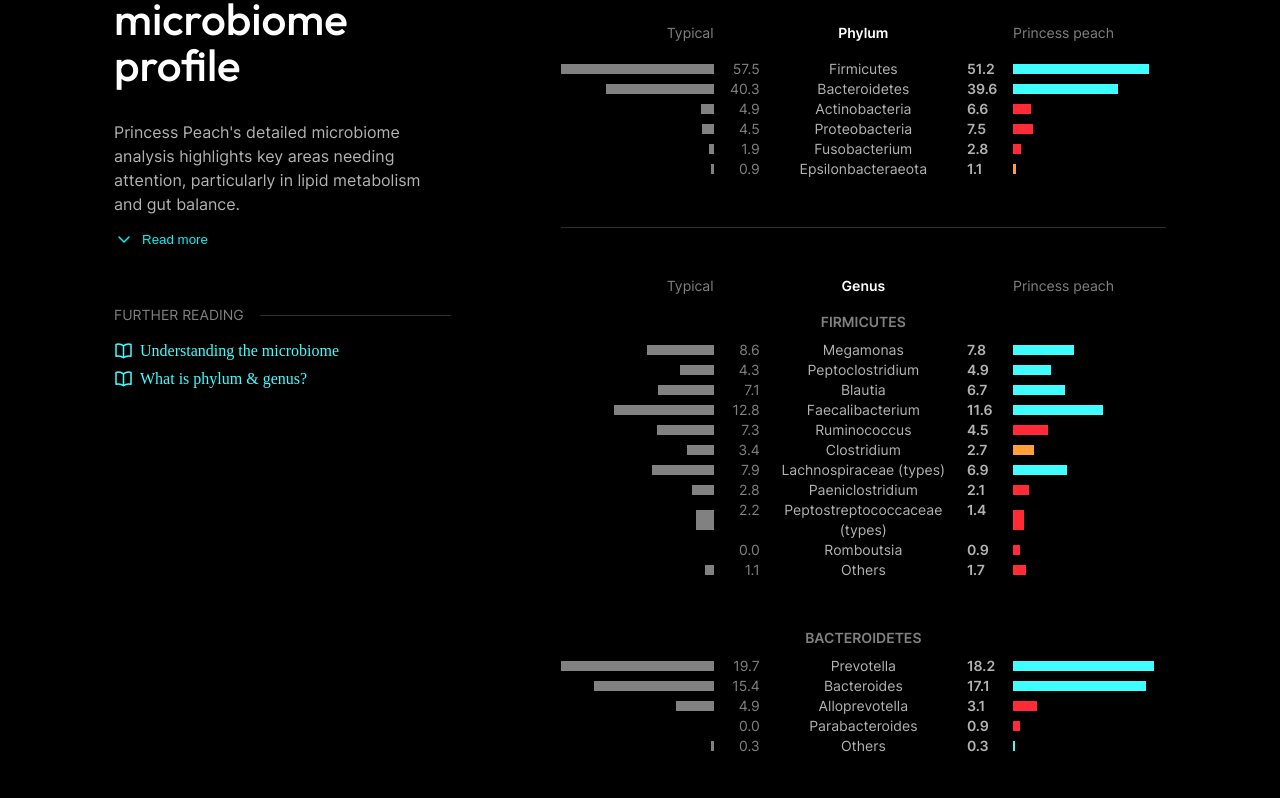
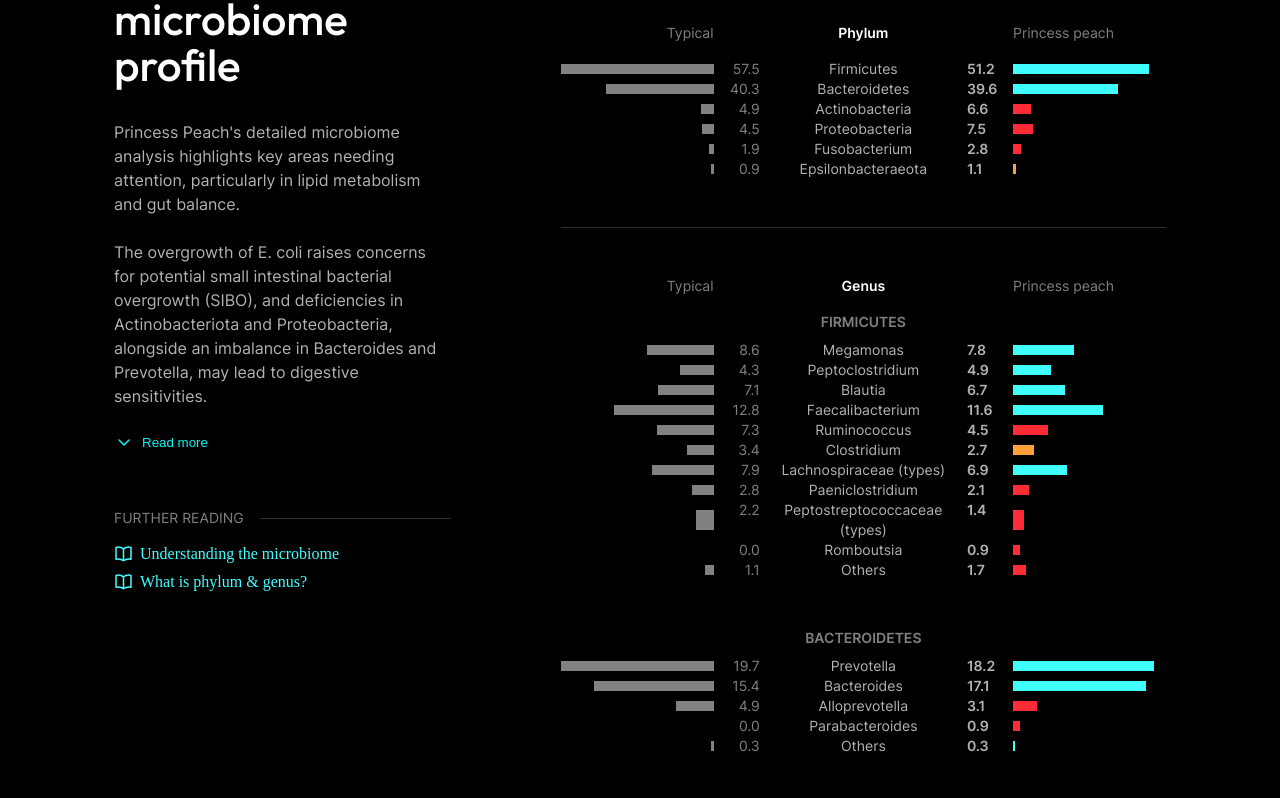
Before and after one commit to dotSality/blackfoot, a Vue app: page / in a window 1280 px wide. Shown: the part 902-1700 px from the top of the page. Built offline with nearby package versions, Linux system fonts and the light colour scheme.

Commit message:
fixed accordion, fixed header pointer logic

```diff
--- a/src/components/AppHeader.vue
+++ b/src/components/AppHeader.vue
@@ -93,14 +93,48 @@ onMounted(() => {
   nextTick(() => {
     intersectionObserver.value = new IntersectionObserver(
       (entries) => {
-        const [entry] = entries;
-        const { target: { id } } = entry;
+        entries.forEach((entry) => {
+          entry.target._intersectionHeight = entry.intersectionRect.height;
+        });
+        const mostVisibleEl = intersectingElements.value.reduce((prev, current) => {
+          if (current._intersectionHeight > (prev?._intersectionHeight ?? 0)) {
+            return current;
+          } else {
+            return prev;
+          }
+        }, null);
+        const mostVisibleLink = links.find((el) => el.id === mostVisibleEl.id);
+        const { id } = mostVisibleLink;
         const linkEl = linkRefs.value[id];
         const rect = linkEl.getBoundingClientRect();
         pointer.transform = `translateX(${linkEl.offsetLeft}px)`;
         pointer.width = `${rect.width}px`;
       },
-      { threshold: 0.2 },
+      {
+        threshold: [
+          0,
+          0.05,
+          0.1,
+          0.15,
+          0.2,
+          0.25,
+          0.3,
+          0.35,
+          0.4,
+          0.45,
+          0.5,
+          0.55,
+          0.6,
+          0.65,
+          0.7,
+          0.75,
+          0.8,
+          0.85,
+          0.9,
+          0.95,
+          1,
+        ],
+      },
     );
     intersectingElements.value.forEach((el) => {
       intersectionObserver.value.observe(el);
--- a/src/pages/BiomePage/BiomeProfileSide.vue
+++ b/src/pages/BiomePage/BiomeProfileSide.vue
@@ -10,11 +10,41 @@
         </span>
       </div>
       <div class="biome-profile-summary">
+        <span>
+          Princess Peach's detailed microbiome analysis highlights key areas needing attention,
+          particularly in lipid metabolism and gut balance.
+          <br><br>
+          The overgrowth of E. coli raises concerns for potential small intestinal bacterial overgrowth
+          (SIBO), and deficiencies in Actinobacteriota and Proteobacteria, alongside an
+          imbalance in Bacteroides and Prevotella, may lead to digestive sensitivities.
+          <br><br>
+        </span>
         <div
           class="biome-profile-summary-text"
           :class="{ 'biome-profile-summary-text_opened': isShowMore }"
         >
           <div class="biome-profile-summary-text__wrapper">
+            Princess Peach's detailed microbiome analysis highlights key areas needing attention,
+            particularly in lipid metabolism and gut balance.
+            <br><br>
+            The overgrowth of E. coli raises concerns for potential small intestinal bacterial overgrowth
+            (SIBO), and deficiencies in Actinobacteriota and Proteobacteria, alongside an
+            imbalance in Bacteroides and Prevotella, may lead to digestive sensitivities.
+            <br><br>
+            Princess Peach's detailed microbiome analysis highlights key areas needing attention,
+            particularly in lipid metabolism and gut balance.
+            <br><br>
+            The overgrowth of E. coli raises concerns for potential small intestinal bacterial overgrowth
+            (SIBO), and deficiencies in Actinobacteriota and Proteobacteria, alongside an
+            imbalance in Bacteroides and Prevotella, may lead to digestive sensitivities.
+            <br><br>
+            Princess Peach's detailed microbiome analysis highlights key areas needing attention,
+            particularly in lipid metabolism and gut balance.
+            <br><br>
+            The overgrowth of E. coli raises concerns for potential small intestinal bacterial overgrowth
+            (SIBO), and deficiencies in Actinobacteriota and Proteobacteria, alongside an
+            imbalance in Bacteroides and Prevotella, may lead to digestive sensitivities.
+            <br><br>
             Princess Peach's detailed microbiome analysis highlights key areas needing attention,
             particularly in lipid metabolism and gut balance.
             <br><br>
@@ -111,14 +141,14 @@ const showMoreHandler = () => isShowMore.value = !isShowMore.value;
 }
 
 .biome-profile-summary {
+  color: $color-dark-text-secondary;
+  font: $p-medium-400;
 }
 
 .biome-profile-summary-text {
-  color: $color-dark-text-secondary;
-  font: $p-medium-400;
   display: grid;
   overflow: hidden;
-  grid-template-rows: 0.35fr;
+  grid-template-rows: 0fr;
   transition: grid-template-rows .3s $tra-cubic;
 
   &_opened {
--- a/src/pages/BiomePage/ReportSide.vue
+++ b/src/pages/BiomePage/ReportSide.vue
@@ -58,11 +58,7 @@
         View {{ isShowMore ? 'less' : 'more' }}
       </button>
     </div>
-    <div
-      class="biome-page-report-summary"
-      :class="{ 'biome-page-report-summary__opened': isShowMore }"
-    >
-      <div class="biome-page-report-summary-wrapper">
+    <span class="biome-page-report-summary">
       We've meticulously processed and analysed the data to generate
       this report for you and Princess Peach. This report provides
       you with precise insights, allowing you to make informed
@@ -73,8 +69,7 @@
       For further clarification and expert advice, you may book
       for a consultation with our specialists. We're here to assist
       you in enhancing your pet's health journey.
-      </div>
-    </div>
+    </span>
     <div class="biome-page-report-actions">
       <button class="biome-page-report-actions__button biome-page-report-actions__button_read">
         Read full analysis
@@ -175,14 +170,6 @@ const showMoreHandler = () => {
 .biome-page-report-summary {
   color: $color-dark-text-secondary;
   font: $p-medium-400;
-  display: grid;
-  overflow: hidden;
-  grid-template-rows: 0fr;
-  transition: grid-template-rows .3s $tra-cubic;
-
-  &__opened {
-    grid-template-rows: 1fr;
-  }
 }
 
 .biome-page-report-actions {
@@ -230,7 +217,4 @@ const showMoreHandler = () => {
     flex: 1 1 auto;
   }
 }
-.biome-page-report-summary-wrapper {
-  min-height: 0;
-}
 </style>
```
Lines whose indentation alone changed are shown as unchanged.
